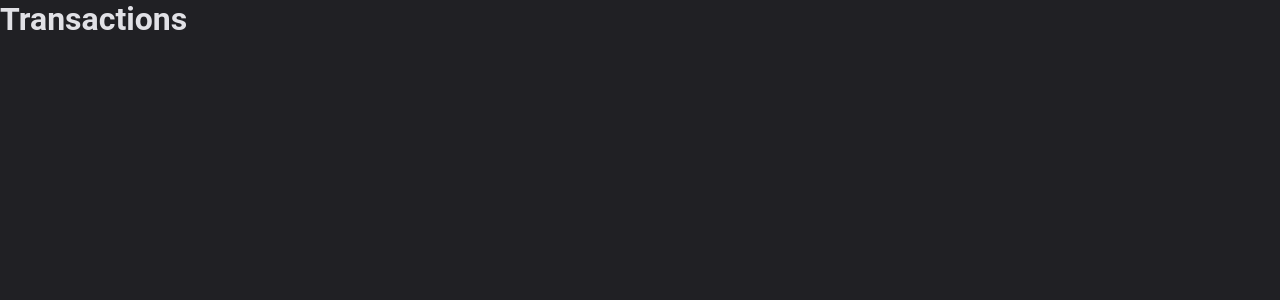
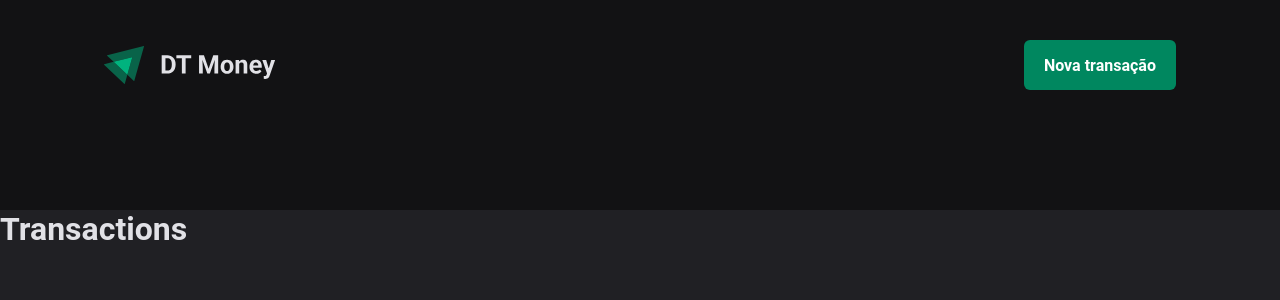
Before and after one commit to gustavonobrega/dtmoney, a React app: page / in a window 1280 px wide. Shown: the top 300 px of the page. Built offline with nearby package versions, Linux system fonts and the light colour scheme; the HTML template or start-up script is replaced by a standard one.

Commit message:
Implement Header component

```diff
--- /dev/null
+++ b/src/components/Header/index.tsx
@@ -0,0 +1,15 @@
+import { HeaderContainer, HeaderContent, NewTransactionButton } from './styles'
+
+import logoImg from '../../assets/logo.svg'
+
+export function Header() {
+  return (
+    <HeaderContainer>
+      <HeaderContent>
+        <img src={logoImg} alt="" />
+
+        <NewTransactionButton>Nova transação</NewTransactionButton>
+      </HeaderContent>
+    </HeaderContainer>
+  )
+}
--- /dev/null
+++ b/src/components/Header/styles.ts
@@ -0,0 +1,33 @@
+import styled from 'styled-components'
+
+export const HeaderContainer = styled.header`
+  background: ${props => props.theme['gray-900']};
+  padding: 2.5rem 0 7.5rem;
+`
+
+export const HeaderContent = styled.div`
+  width: 100%;
+  max-width: 1120px;
+  margin: 0 auto;
+  padding: 0 1.5rem;
+
+  display: flex;
+  align-items: center;
+  justify-content: space-between;
+`
+
+export const NewTransactionButton = styled.button`
+    height: 50px;
+    padding: 0 1.25rem;
+    background: ${props => props.theme['green-500']};
+    color: ${props => props.theme.white};
+    font-weight: bold;
+    border: 0;
+    border-radius: 6px;
+    cursor: pointer;
+
+    &:hover {
+      background: ${props => props.theme['green-700']};
+      transition: background-color 0.2s;
+    }
+`
--- a/src/pages/Transactions/index.tsx
+++ b/src/pages/Transactions/index.tsx
@@ -1,8 +1,10 @@
+import { Header } from '../../components/Header'
 import { TransactionsContainer } from './styles'
 
 export function Transactions() {
   return (
     <div>
+      <Header />
 
       <TransactionsContainer>
         <h1>Transactions</h1>
```
Also changed, not shown: src/assets/logo.svg (added).
